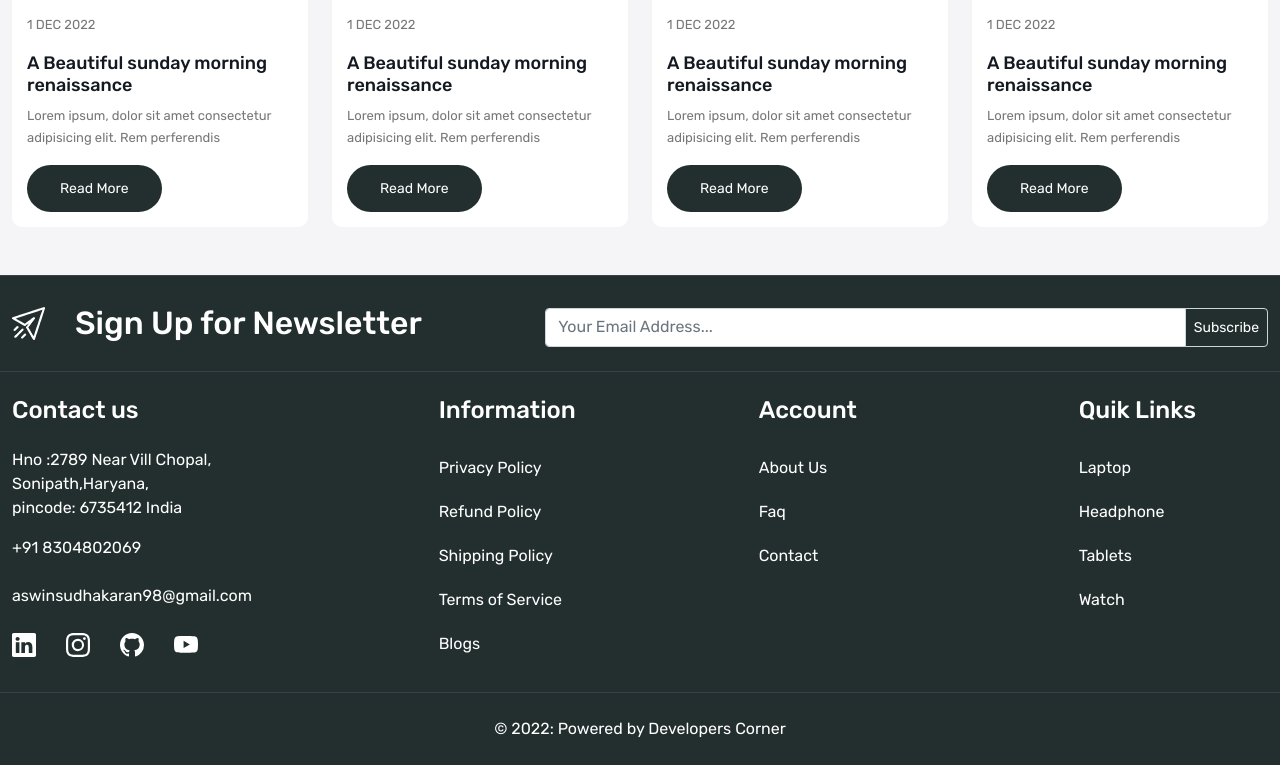
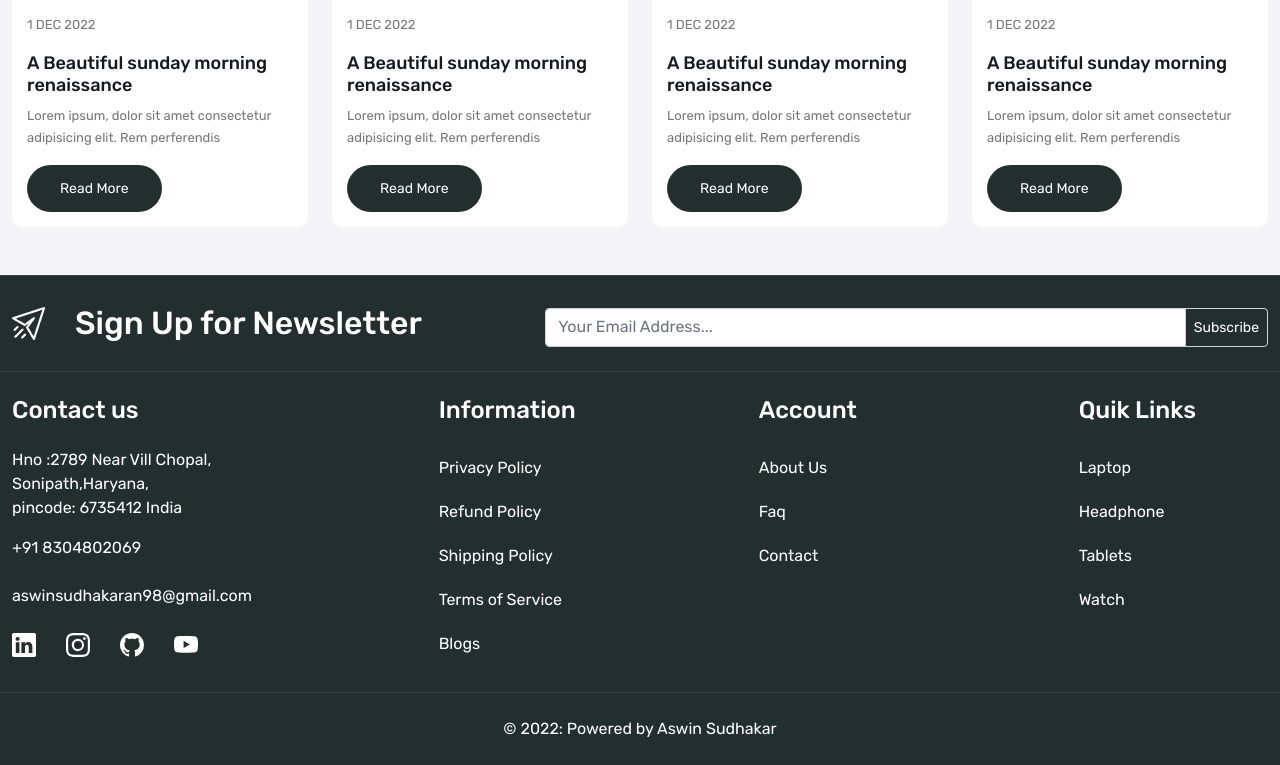
Before and after one commit to melath2020/Ecommerce_Frontend, a React (Create React App) app: page / in a window 1280 px wide. Shown: the part 5267-6032 px from the top of the page. Built offline with nearby package versions, Linux system fonts and the light colour scheme.

Commit message:
update-24

```diff
--- a/src/components/Footer.jsx
+++ b/src/components/Footer.jsx
@@ -82,7 +82,7 @@ const Footer = () => {
       <div className="row">
         <div className="col-12">
           <p className='text-center text-white mb-0'>
-            &copy; {new Date().getFullYear()}: Powered by Developers Corner
+            &copy; {new Date().getFullYear()}: Powered by Aswin Sudhakar
           </p>
         </div>
       </div>
```
